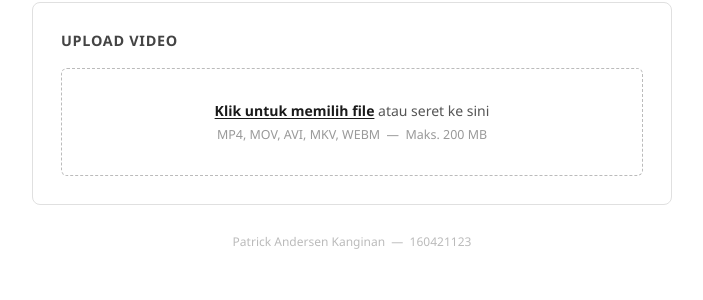
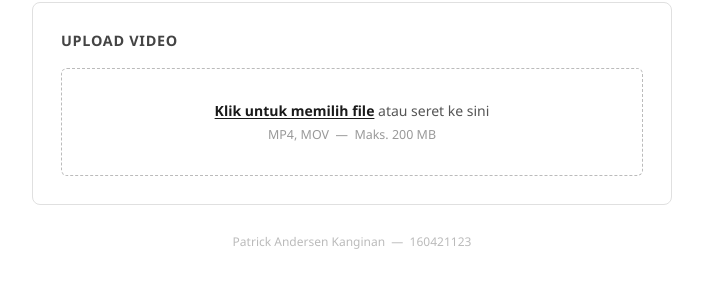
Before and after one commit to Bapakee/Piano-Learning, a PHP site: page / in a window 1280 px wide. Shown: the part 146-446 px from the top of the page, without its empty margins (288-991 px from the left). Run offline with PHP 8.4, Linux system fonts and the light colour scheme.

Commit message:
Ganti allowed extention

```diff
--- a/Web_Interface/index.php
+++ b/Web_Interface/index.php
@@ -60,9 +60,9 @@ if ($_SERVER['REQUEST_METHOD'] === 'POST' && isset($_FILES['video'])) {
         $error = 'File terlalu besar. Maksimum ' . MAX_FILE_MB . ' MB.';
     } elseif (!in_array(
         strtolower(pathinfo($file['name'], PATHINFO_EXTENSION)),
-        ['mp4', 'mov', 'avi', 'mkv', 'webm'], true
+        ['mp4', 'mov'], true
     )) {
-        $error = 'Format file tidak didukung. Gunakan MP4, MOV, AVI, MKV, atau WEBM.';
+        $error = 'Format file tidak didukung. Gunakan MP4 atau MOV.';
     } else {
         $data = call_flask_api($file);
 
@@ -383,7 +383,7 @@ if ($_SERVER['REQUEST_METHOD'] === 'POST' && isset($_FILES['video'])) {
     <div id="dropZone" class="drop-zone">
       <label for="videoInput" style="display:block;cursor:pointer;">
         <p class="dz-label"><span>Klik untuk memilih file</span> atau seret ke sini</p>
-        <p class="dz-hint">MP4, MOV, AVI, MKV, WEBM &nbsp;&mdash;&nbsp; Maks. <?= MAX_FILE_MB ?> MB</p>
+        <p class="dz-hint">MP4, MOV &nbsp;&mdash;&nbsp; Maks. <?= MAX_FILE_MB ?> MB</p>
       </label>
     </div>
 
@@ -505,7 +505,7 @@ if (fileInput) {
     dropZone.style.display       = 'block';
   }
 
-  const ALLOWED_MIME = ['video/mp4','video/quicktime','video/x-msvideo','video/x-matroska','video/webm'];
+  const ALLOWED_MIME = ['video/mp4','video/quicktime'];
 
   function validateFile(file) {
     if (!ALLOWED_MIME.includes(file.type) && file.type !== '') {
```
Also changed, not shown: 1 other file.
